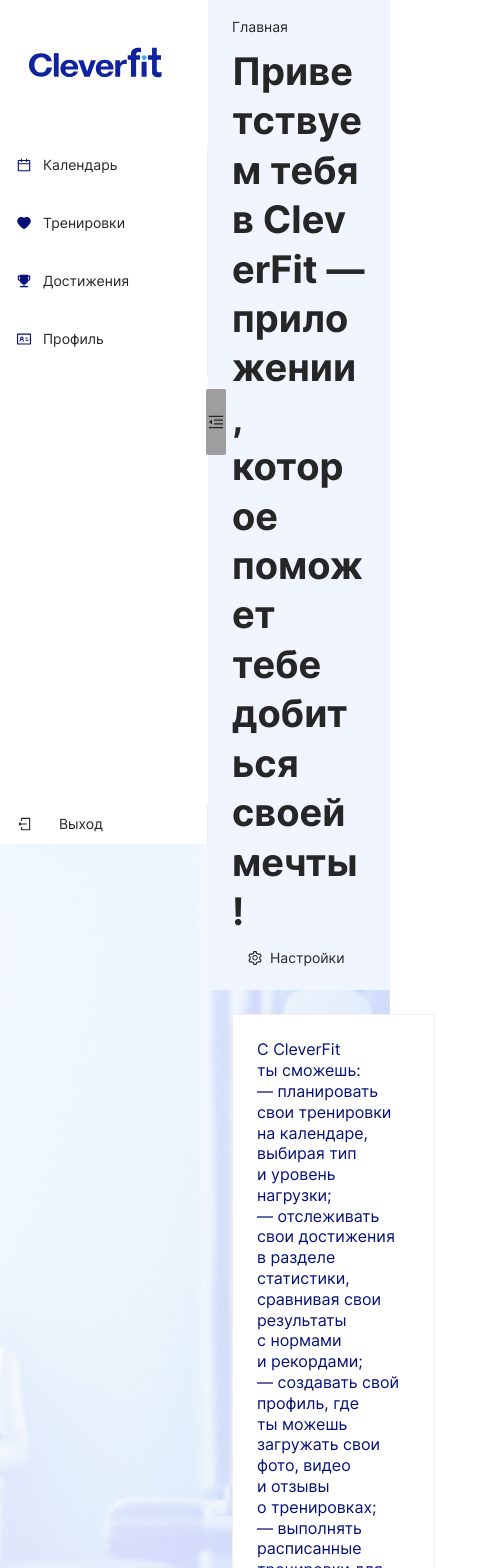
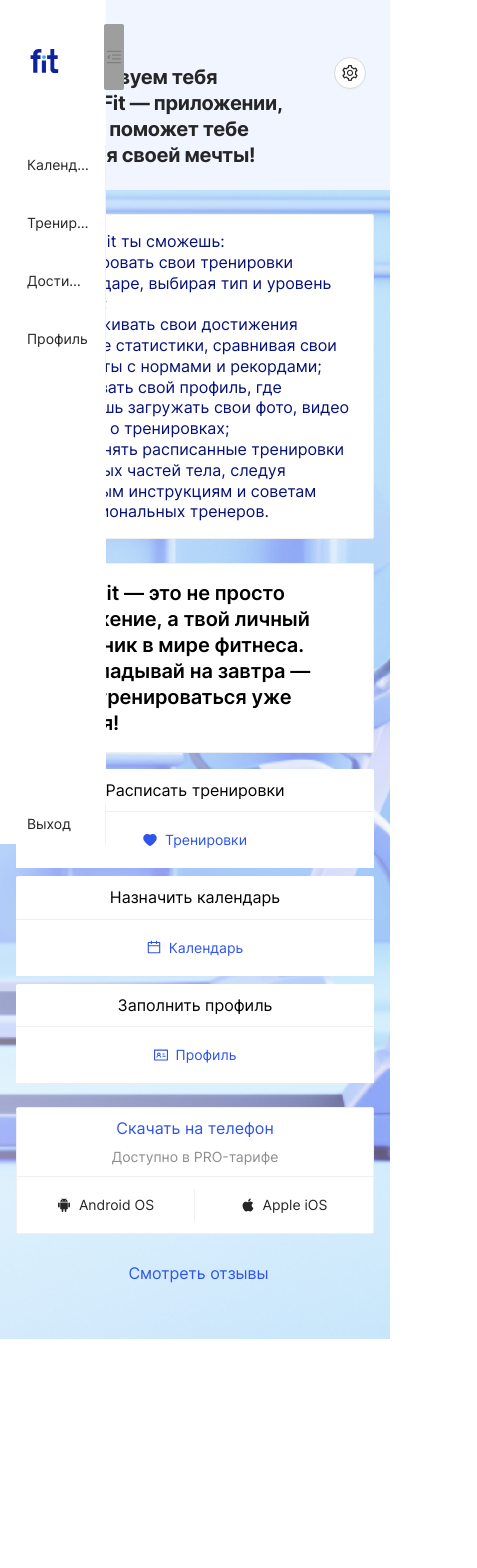
Before and after one commit to ClevertecFrontendLab/dementeyolga, a React (Vite) app: page /#/ in a window 390 px wide. Shown: the top 1568 px of the page, 477 px wide, since content can reach past the window. After the commit the page ends 1339 px from the top, so only its background shows below. Built offline with nearby package versions, Linux system fonts and the light colour scheme; grey boxes are pictures that could not be loaded.

Commit message:
feat: finish pixel perfect for 834 and partially for 360

```diff
--- a/src/components/Footer/Footer.module.scss
+++ b/src/components/Footer/Footer.module.scss
@@ -1,10 +1,26 @@
+@use './../../styles/mixins' as *;
+
 .footer {
+    width: 100% !important;
     background-color: transparent !important;
-    margin-top: 134px !important;
+
+    @include max-480 {
+        padding: 0 !important;
+
+        .footerCard,
+        .reviewsBtn {
+            width: 100% !important;
+        }
+    }
 }
 
 .reviewsBtn {
     font-size: 16px !important;
     margin-bottom: 7px !important;
     margin-left: 7px !important;
+
+    @include max-480 {
+        order: 2;
+        margin-top: 24px !important;
+    }
 }
--- a/src/components/Footer/Footer.tsx
+++ b/src/components/Footer/Footer.tsx
@@ -19,12 +19,13 @@
                     Смотреть отзывы
                 </Button>
                 <Card
+                    className={s.footerCard}
                     actions={[
                         <Button type='text' icon={<AndroidFilled />}>
                             Android OS
                         </Button>,
                         <Button type='text' icon={<AppleFilled />}>
-                            Android OS
+                            Apple iOS
                         </Button>,
                     ]}
                 >
--- a/src/components/Footer/FooterOverride.scss
+++ b/src/components/Footer/FooterOverride.scss
@@ -1,11 +1,24 @@
+@use './../../styles/mixins' as *;
 .ant-layout-footer {
     padding: 24px 24px 42px !important;
 
     .ant-card-body {
         padding: 12px 24px !important;
+
+        @include max-480 {
+            text-align: center;
+        }
     }
 
     .ant-btn {
-        padding: 0 10px;
+        padding: 0 12px;
+    }
+
+    .ant-card-meta-title {
+        margin-bottom: 5px !important;
+    }
+
+    @include max-480 {
+        padding: 0 16px 42px !important;
     }
 }
--- a/src/components/header/header.module.scss
+++ b/src/components/header/header.module.scss
@@ -1,16 +1,36 @@
+@use './../../styles/mixins' as *;
+
 .header {
+    width: 100% !important;
     height: fit-content !important;
     padding: 16px 24px !important;
 }
 
 .h1 {
-    margin: 9px 0 6px !important;
+    margin: 10px 0 6px !important;
     font-weight: bold !important;
     line-height: 130% !important;
     letter-spacing: 0px;
+
+    @include max-992 {
+        font-size: 1.5rem !important;
+        letter-spacing: -0.3px;
+    }
+
+    @include max-480 {
+        font-size: 1.25rem !important;
+    }
 }
 
 .bottom {
-    flex-wrap: nowrap;
+    flex-wrap: nowrap !important;
     justify-content: space-between;
+
+    @include max-480 {
+        margin-top: 16px !important;
+    }
 }
+
+.settingsBtn {
+    margin-top: 3px !important;
+}
--- a/src/components/header/header.tsx
+++ b/src/components/header/header.tsx
@@ -1,12 +1,24 @@
 import React from 'react';
 import { SettingOutlined } from '@ant-design/icons';
-import { Row, Breadcrumb, Button } from 'antd';
+import { Row, Breadcrumb, Button, Grid } from 'antd';
 import { Header } from 'antd/lib/layout/layout';
 import Title from 'antd/lib/typography/Title';
 import s from './Header.module.scss';
 import { geekblue } from '@ant-design/colors';
+const { useBreakpoint } = Grid;
 
 export const HeaderComponent: React.FC = () => {
+    const screens = useBreakpoint();
+    const currentBreakpoints = (() => {
+        return Object.entries(screens)
+            .filter((screen) => !!screen[1])
+            .map((screen) => screen[0]);
+    })();
+    let shape =
+        currentBreakpoints.length === 1 && currentBreakpoints.includes('xs') ? 'circle' : '';
+    let type =
+        currentBreakpoints.length === 1 && currentBreakpoints.includes('xs') ? 'button' : 'text';
+
     return (
         <Header className={s.header} style={{ backgroundColor: geekblue[0] }}>
             <Row>
@@ -19,8 +31,23 @@
                     Приветствуем тебя в CleverFit — приложении, <br /> которое поможет тебе добиться
                     своей мечты!
                 </Title>
-                <Button type='text' icon={<SettingOutlined />}>
-                    Настройки
+
+                <Button
+                    className={s.settingsBtn}
+                    type={type}
+                    shape={shape}
+                    icon={
+                        currentBreakpoints.includes('lg') ||
+                        (currentBreakpoints.length === 1 && currentBreakpoints.includes('xs')) ? (
+                            <SettingOutlined />
+                        ) : (
+                            ''
+                        )
+                    }
+                >
+                    {currentBreakpoints.length === 1 && currentBreakpoints.includes('xs')
+                        ? ''
+                        : 'Настройки'}
                 </Button>
             </Row>
         </Header>
--- a/src/components/mainPage/MainPage.module.scss
+++ b/src/components/mainPage/MainPage.module.scss
@@ -1,4 +1,4 @@
-@import './../Sider/Sider.module.scss';
+@use './../../styles/mixins' as *;
 
 .button {
     width: 100%;
@@ -12,27 +12,67 @@
     flex-direction: row;
     background-image: url('./../../assets/img/main-page-bg-light.png') !important;
     background-size: cover;
+    background-position: center;
 }
 
 .mainLayout {
     margin-left: 208px;
     width: 100%;
+    min-height: 100vh;
     background-color: transparent;
     transition: 0.3s;
 
     &.siderCollapsed {
         margin-left: 64px;
     }
+
+    @include max-480 {
+        margin-left: 0;
+
+        &.siderCollapsed {
+            margin-left: 0;
+        }
+    }
+}
+
+.headerContentWrapper {
+    height: 100%;
+    justify-content: space-between;
+    gap: 0 !important;
 }
 
 .content {
     margin: 0 !important;
+
+    @include max-480 {
+        padding: 24px 16px !important;
+    }
 }
 
 .benefits p {
     line-height: 130%;
     font-size: 16px;
+    font-weight: 400;
     margin: 0;
+}
+
+.actionCards {
+    @include max-480 {
+        row-gap: 8px;
+    }
+}
+
+.actionCard {
+    text-align: center;
+    line-height: 130%;
+
+    @include max-992 {
+        text-align: left;
+    }
+
+    @include max-480 {
+        text-align: center;
+    }
 }
 
 .footer {
--- a/src/components/mainPage/MainPage.tsx
+++ b/src/components/mainPage/MainPage.tsx
@@ -21,6 +21,7 @@
             .filter((screen) => !!screen[1])
             .map((screen) => screen[0]);
     })();
+    console.log(currentBreakpoints);
 
     const [iconsColor, setIconsColor] = useState(geekblue[8]);
     const [contentAccentColor, setContentAccentColor] = useState(geekblue[5]);
@@ -59,10 +60,11 @@
                 width={siderWidth}
                 setSiderWidth={setSiderWidth}
                 iconsColor={iconsColor}
-                currentBreakpoints={currentBreakpoints}
             ></SiderComponent>
 
             <Layout className={`${s.mainLayout}  ${collapsed ? s.siderCollapsed : ''}`}>
+                <Space className={s.headerContentWrapper} direction='vertical' size='large'>
+                    <Row className={s.contentRow}>
                         <HeaderComponent></HeaderComponent>
                         <Content
                             className={`site-layout-background ${s.content}`}
@@ -81,17 +83,17 @@
                                             и уровень нагрузки;
                                         </p>
                                         <p>
-                                    — отслеживать свои достижения в разделе статистики, сравнивая
-                                    свои результаты с нормами и рекордами;
+                                            — отслеживать свои достижения в разделе статистики,
+                                            сравнивая свои результаты с нормами и рекордами;
                                         </p>
                                         <p>
-                                    — создавать свой профиль, где ты можешь загружать свои фото,
-                                    видео и отзывы о тренировках;
+                                            — создавать свой профиль, где ты можешь загружать свои
+                                            фото, видео и отзывы о тренировках;
                                         </p>
                                         <p>
-                                    — выполнять расписанные тренировки для разных частей тела,
-                                    следуя подробным инструкциям и советам профессиональных
-                                    тренеров.
+                                            — выполнять расписанные тренировки для разных частей
+                                            тела, следуя подробным инструкциям и советам
+                                            профессиональных тренеров.
                                         </p>
 
                                     </Card>
@@ -101,17 +103,24 @@
                                     <Row style={{ width: '100%', maxWidth: 752 }}>
                                         <Card>
                                             <Title level={4} className={s.h4}>
-                                        CleverFit — это не просто приложение, а твой личный помощник
-                                        в мире фитнеса. Не откладывай на завтра — начни
-                                        тренироваться уже сегодня!
+                                                CleverFit — это не просто приложение, а твой личный
+                                                помощник в мире фитнеса. Не откладывай на завтра —
+                                                начни тренироваться уже сегодня!
                                             </Title>
                                         </Card>
                                     </Row>
 
-                            <Row gutter={16}>
-                                <Col span={8}>
+                                    <Row gutter={16} className={s.actionCards}>
+                                        <Col
+                                            span={
+                                                currentBreakpoints.length === 1 &&
+                                                currentBreakpoints.includes('xs')
+                                                    ? 24
+                                                    : 8
+                                            }
+                                        >
                                             <Card
-                                        style={{ textAlign: 'center' }}
+                                                className={s.actionCard}
                                                 bordered={false}
                                                 actions={[
                                                     <Button
@@ -128,9 +137,16 @@
                                                 <Meta title='Расписать тренировки' />
                                             </Card>
                                         </Col>
-                                <Col span={8}>
+                                        <Col
+                                            span={
+                                                currentBreakpoints.length === 1 &&
+                                                currentBreakpoints.includes('xs')
+                                                    ? 24
+                                                    : 8
+                                            }
+                                        >
                                             <Card
-                                        style={{ textAlign: 'center' }}
+                                                className={s.actionCard}
                                                 bordered={false}
                                                 actions={[
                                                     <Button
@@ -147,9 +163,16 @@
                                                 <Meta title='Назначить календарь' />
                                             </Card>
                                         </Col>
-                                <Col span={8}>
+                                        <Col
+                                            span={
+                                                currentBreakpoints.length === 1 &&
+                                                currentBreakpoints.includes('xs')
+                                                    ? 24
+                                                    : 8
+                                            }
+                                        >
                                             <Card
-                                        style={{ textAlign: 'center' }}
+                                                className={s.actionCard}
                                                 bordered={false}
                                                 actions={[
                                                     <Button
@@ -170,7 +193,11 @@
                                 </Space>
                             </Space>
                         </Content>
+                    </Row>
+                    <Row className={s.contentRow}>
                         <FooterComponent contentAccentColor={contentAccentColor}></FooterComponent>
+                    </Row>
+                </Space>
             </Layout>
         </Layout>
     );
--- a/src/components/mainPage/MainPageOverride.scss
+++ b/src/components/mainPage/MainPageOverride.scss
@@ -1,5 +1,17 @@
+@use './../../styles/mixins' as *;
+
 .ant-col-8 {
     .ant-card-body {
-        padding: 12px !important;
+        padding: 18px 24px !important;
+    }
+
+    .ant-card-meta-title {
+        white-space: normal;
     }
 }
+
+.ant-card-body {
+    @include max-480 {
+        padding: 16px !important;
+    }
+}
--- a/src/components/sider/sider.module.scss
+++ b/src/components/sider/sider.module.scss
@@ -1,8 +1,9 @@
+@use './../../styles/mixins' as *;
+
 .sider {
     width: 208px !important;
     max-width: 100% !important;
     min-width: 64px !important;
-    height: 100vh;
     position: fixed !important;
     top: 0;
     left: 0;
@@ -12,6 +13,15 @@
 
     &.collapsed {
         width: 64px !important;
+
+        @include max-480 {
+            max-width: 0 !important;
+            min-width: 0 !important;
+        }
+    }
+
+    @include max-480 {
+        width: 106px !important;
     }
 }
 
@@ -23,10 +33,22 @@
 
     width: 20px !important;
     height: 66px !important;
+
+    display: flex !important;
+    align-items: center;
+    justify-content: center;
+
     background-image: url('./../../assets/img/unfold-btn-icon.svg') !important;
-    background-size: cover;
+    background-size: cover !important;
+    background-position: center;
+    background-repeat: no-repeat;
 
     transform: translateY(-50%);
+
+    @include max-480 {
+        top: 24px;
+        transform: none;
+    }
 }
 
 .logo {
@@ -48,6 +70,12 @@
     padding-left: 17px !important;
     display: flex;
     gap: 2px !important;
+
+    @include max-480 {
+        span[role='img'] {
+            display: none;
+        }
+    }
 }
 
 .exitBtn {
@@ -55,6 +83,12 @@
     margin-bottom: 0 !important;
     padding-left: 17px !important;
     gap: 18px !important;
+
+    @include max-480 {
+        span[role='img'] {
+            display: none;
+        }
+    }
 }
 
 .sider.collapsed {
@@ -69,4 +103,12 @@
     .menuItem {
         padding-left: 25px !important;
     }
+
+    @include max-480 {
+        .logo,
+        .menuItem,
+        .exitBtnWrapper {
+            display: none;
+        }
+    }
 }
--- a/src/components/sider/sider.tsx
+++ b/src/components/sider/sider.tsx
@@ -7,6 +7,7 @@
 import logoWide from './../../assets/img/logo-wide.svg';
 import { ExitIcon } from '@components/icons/ExitIcon';
 import { grey } from '@ant-design/colors';
+const { useBreakpoint } = Grid;
 
 interface SiderPropsInterface {
     items: MenuItemInterface[];
@@ -16,7 +17,6 @@
     width: number;
     setCollapsed: Dispatch<SetStateAction<boolean>>;
     setSiderWidth: Dispatch<SetStateAction<number>>;
-    currentBreakpoints: string[];
 }
 
 interface MenuItemInterface {
@@ -30,8 +30,15 @@
     theme,
     collapsed,
     setCollapsed,
-    currentBreakpoints,
 }) => {
+    const screens = useBreakpoint();
+    const currentBreakpoints = (() => {
+        return Object.entries(screens)
+            .filter((screen) => !!screen[1])
+            .map((screen) => screen[0]);
+    })();
+    console.log(currentBreakpoints);
+
     return (
         <Sider
             className={`${s.sider} ${collapsed ? s.collapsed : ''}`}
@@ -43,7 +50,15 @@
             collapsed={collapsed}
         >
             <div className={s.logo}>
-                <img src={collapsed ? logoShort : logoWide} alt='' />
+                <img
+                    src={
+                        collapsed ||
+                        (currentBreakpoints.length === 1 && currentBreakpoints.includes('xs'))
+                            ? logoShort
+                            : logoWide
+                    }
+                    alt=''
+                />
             </div>
 
             <Menu className={s.menu} theme={theme} mode='inline' selectable={false}>
@@ -65,6 +80,7 @@
                 data-test-id={
                     currentBreakpoints.includes('sm') ? 'sider-switch' : 'sider-switch-mobile'
                 }
+                style={{ color: grey[3] }}
                 className={`trigger ${s.trigger}`}
                 icon={collapsed ? <MenuUnfoldOutlined /> : <MenuFoldOutlined />}
                 onClick={() => setCollapsed(!collapsed)}
--- /dev/null
+++ b/src/styles/_mixins.scss
@@ -0,0 +1,29 @@
+@mixin max-1200 {
+    @media (max-width: 1200px) {
+        @content;
+    }
+}
+
+@mixin max-992 {
+    @media (max-width: 992px) {
+        @content;
+    }
+}
+
+@mixin max-768 {
+    @media (max-width: 768px) {
+        @content;
+    }
+}
+
+@mixin max-576 {
+    @media (max-width: 576px) {
+        @content;
+    }
+}
+
+@mixin max-480 {
+    @media (max-width: 480px) {
+        @content;
+    }
+}
```
Lines whose indentation alone changed are shown as unchanged.
